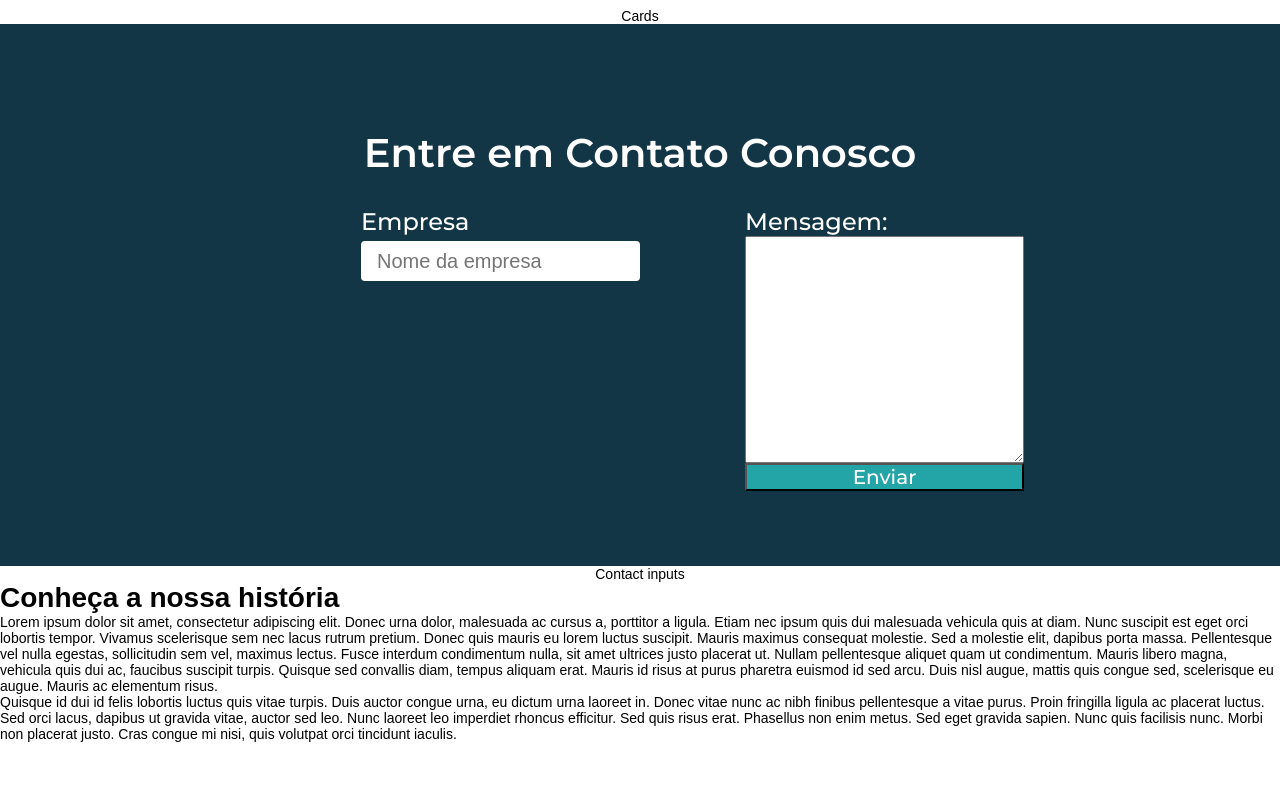
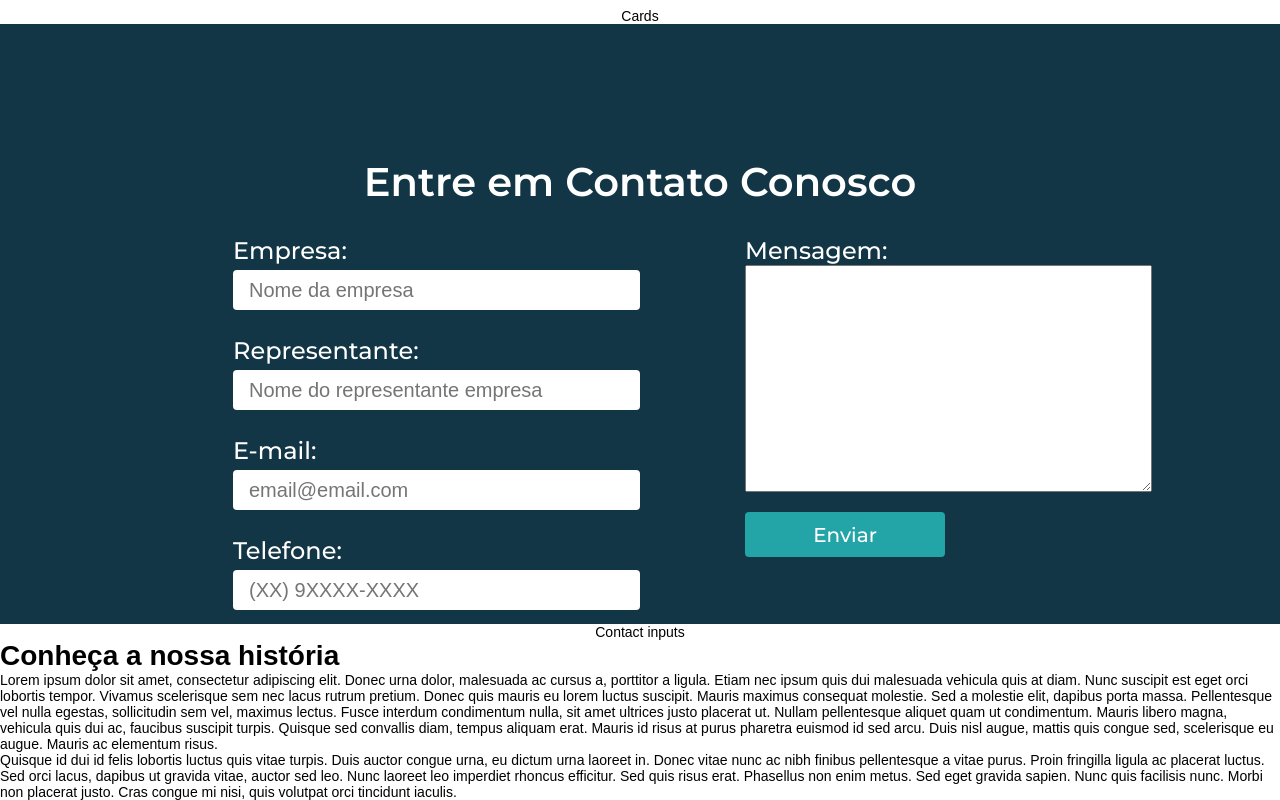
Before and after one commit to cpejr/IZT-web-frontend, a React (Vite) app: page / in a window 1280 px wide. Shown: the part 465-1265 px from the top of the page. Before the commit the page ends 1207 px from the top, so only its background shows below. Built offline with nearby package versions, Linux system fonts and the light colour scheme.

Commit message:
fix: send button

```diff
--- a/src/components/features/FormsContact/FormsContact.jsx
+++ b/src/components/features/FormsContact/FormsContact.jsx
@@ -33,15 +33,33 @@ function FormsContactUs() {
       <Form>
         <Section>
           <FormInput
-            label="Empresa"
+            label="Empresa:"
             name="company"
             placeholder="Nome da empresa"
             errors={errors}
             register={register}
           />
-          {/* <FormInput />
-          <FormInput />
-          <FormInput /> */}
+          <FormInput
+            label="Representante:"
+            name="company"
+            placeholder="Nome do representante empresa"
+            errors={errors}
+            register={register}
+          />
+          <FormInput
+            label="E-mail:"
+            name="company"
+            placeholder="email@email.com"
+            errors={errors}
+            register={register}
+          />
+          <FormInput
+            label="Telefone:"
+            name="company"
+            placeholder="(XX) 9XXXX-XXXX"
+            errors={errors}
+            register={register}
+          />
         </Section>
 
         <Section>
--- a/src/components/features/FormsContact/Styles.jsx
+++ b/src/components/features/FormsContact/Styles.jsx
@@ -6,7 +6,7 @@ export const ContactUs = styled.div`
   justify-content: center;
   flex-direction: column;
   width: 100%;
-  height: 542px;
+  height: 600px;
   background-color: rgba(18, 54, 69, 1);
 
   @media (max-width: 700px) {
@@ -30,7 +30,7 @@ export const Title = styled.p`
 export const Form = styled.div`
   display: flex;
   flex-direction: row;
-  width: 60%;
+  width: 80%;
 
   @media (max-width: 700px) {
     flex-direction: column;
@@ -127,4 +127,9 @@ export const BotaoEnviar = styled.button`
   color: white;
   font-family: 'Montserrat', sans-serif;
   font-weight: 500;
+  height: 45px;
+  width: 200px;
+  margin-top: 20px;
+  border: none;
+  border-radius: 4px;
 `;
```
